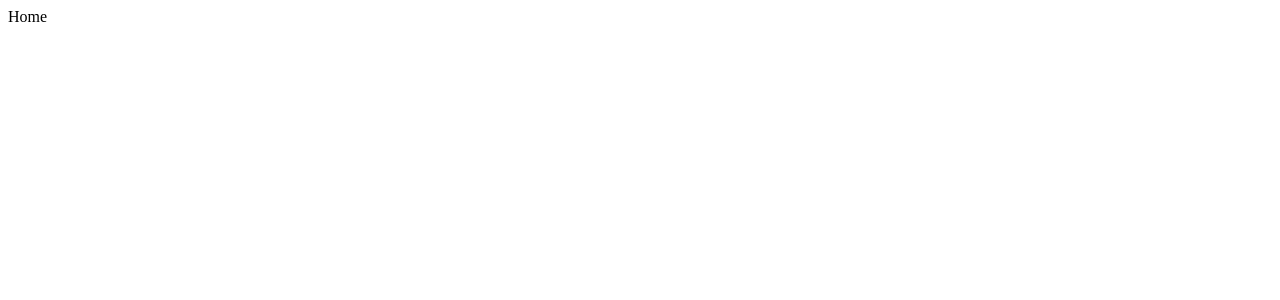
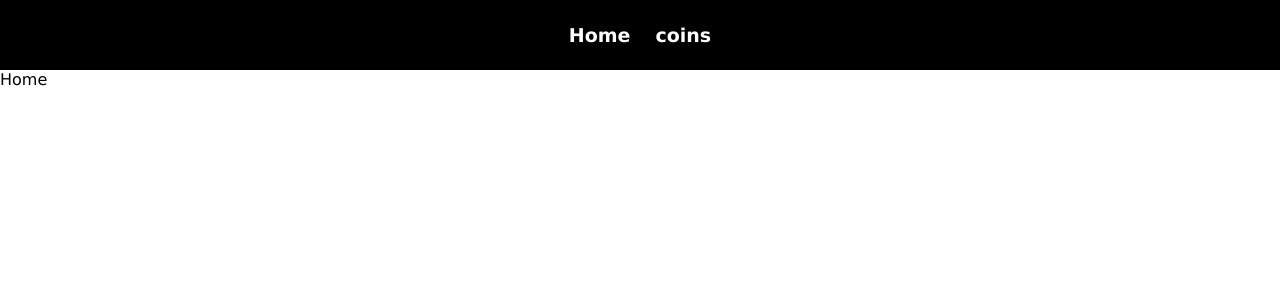
Before and after one commit to builtbysuraj/crypto, a React (Vite) app: page / in a window 1280 px wide. Shown: the top 300 px of the page. Built offline with nearby package versions, Linux system fonts and the light colour scheme.

Commit message:
Add coins page

```diff
--- a/src/App.jsx
+++ b/src/App.jsx
@@ -1,13 +1,15 @@
 import { BrowserRouter, Route, Routes } from "react-router-dom";
-import Home from "./components/Home";
-import Coin from "./components/Coin";
+import Home from "./pages/Home";
+import Coin from "./pages/Coin";
+import Navbar from "./components/Navbar";
 
 export default function App() {
   return (
     <BrowserRouter>
+      <Navbar />
       <Routes>
         <Route path="/" element={<Home />} />
-        <Route path="/coin" element={<Coin />} />
+        <Route path="/coins" element={<Coin />} />
       </Routes>
     </BrowserRouter>
   );
--- /dev/null
+++ b/src/App.scss
@@ -0,0 +1,82 @@
+* {
+  font-family: "ubuntu", "Lucida Sans", "Lucida Sans Regular", "Lucida Grande",
+    "Lucida Sans Unicode", Geneva, Verdana, sans-serif;
+  margin: 0;
+  padding: 0;
+  box-sizing: border-box;
+}
+html {
+  font-size: 62.5%;
+}
+body {
+  font-size: 1.6rem;
+
+}
+
+//* Navbar
+.navbar {
+  display: flex;
+  font-weight: bold;
+  align-items: center;
+  justify-content: center;
+  width: 100%;
+  height: 7rem;
+  gap: 2.5rem;
+  background-color: black;
+  position: sticky;
+  top: 0px;
+
+  a {
+    text-decoration: none;
+    font-size: 1.9rem;
+    color: white;
+  }
+}
+
+//* Coins
+.coins {
+  max-width: 1000px;
+  margin: auto;
+  form {
+    display: flex;
+    align-items: center;
+    justify-content: end;
+    font-size: 1.7rem;
+    gap: 1rem;
+    margin-top: 2rem;
+  }
+  .card-wrapper {
+    margin-top: 2rem;
+    display: flex;
+    align-items: center;
+    justify-content: space-between;
+    flex-wrap: wrap;
+    .coin-card {
+      font-size: 1.67rem;
+      border-radius: 5px;
+      width: 20rem;
+      height: 20rem;
+      margin: 1rem;
+      display: flex;
+      align-items: center;
+      justify-content: center;
+      flex-direction: column;
+      box-shadow: 1px 1px 5px rgba(0, 0, 0, 0.3);
+      cursor: pointer;
+      img {
+        width: 100px;
+      }
+      div {
+        margin-top: 1rem;
+      }
+    }
+  }
+}
+
+//* Loader
+.loader {
+  display: flex;
+  align-items: center;
+  justify-content: center;
+  height: 80vh;
+}
--- a/src/components/Coin.jsx
+++ /dev/null
@@ -1,5 +0,0 @@
-export default function Coin() {
-  return (
-    <div>Coin</div>
-  )
-}
--- /dev/null
+++ b/src/components/Loader.jsx
@@ -0,0 +1,7 @@
+export default function Loader() {
+  return (
+    <div className="loader">
+      <h2>Loading Dude...!</h2>
+    </div>
+  );
+}
--- /dev/null
+++ b/src/components/Navbar.jsx
@@ -0,0 +1,10 @@
+import { Link } from "react-router-dom";
+
+export default function Navbar() {
+  return (
+    <div className="navbar">
+      <Link to={"/"}> Home </Link>
+      <Link to={"/coins"}> coins </Link>
+    </div>
+  );
+}
--- a/src/main.jsx
+++ b/src/main.jsx
@@ -1,9 +1,9 @@
 import ReactDOM from "react-dom/client";
 import App from "./App.jsx";
-import { StrictMode } from "react";
+import "./App.scss";
 
 ReactDOM.createRoot(document.getElementById("root")).render(
-  <StrictMode>
+  <>
     <App />
-  </StrictMode>
+  </>
 );
--- /dev/null
+++ b/src/pages/Coin.jsx
@@ -0,0 +1,47 @@
+import axios from "axios";
+import { useEffect, useState } from "react";
+import Loader from "../components/Loader";
+
+export default function Coin() {
+  const [loading, setLoading] = useState(true);
+  const [apiData, setApiData] = useState();
+  const fetchData = async () => {
+    const result = await axios.get(
+      "https://api.coingecko.com/api/v3/coins/markets?vs_currency=inr&page=1"
+    );
+    setApiData(result?.data);
+    setLoading(false);
+  };
+  useEffect(() => {
+    fetchData();
+  }, []);
+
+  return (
+    <div className="coins">
+      <form className="price-radio">
+        <input type="radio" name="price" id="inr" value="inr" />
+        <label htmlFor="inr">INR</label>
+        <input type="radio" name="price" id="eur" value="eur" />
+        <label htmlFor="eur">EUR</label>
+        <input type="radio" name="price" id="usd" value="usd" />
+        <label htmlFor="usd">USD</label>
+      </form>
+      {loading ? (
+        <Loader />
+      ) : (
+        <div className="card-wrapper">
+          {apiData?.map((coin) => {
+            return (
+              <div key={coin.id} className="coin-card">
+                <img src={coin.image} alt="coin icon" />
+                <div className="coin-symbol">{coin.symbol}</div>
+                <div className="coin-name">{coin.name}</div>
+                <div className="coin-price">₹{coin.current_price}</div>
+              </div>
+            );
+          })}
+        </div>
+      )}
+    </div>
+  );
+}
--- a/src/components/Home.jsx
+++ b/src/pages/Home.jsx
@@ -1,5 +1,7 @@
 export default function Home() {
   return (
-    <div>Home</div>
-  )
+    <div>
+      Home
+    </div>
+  );
 }
```
